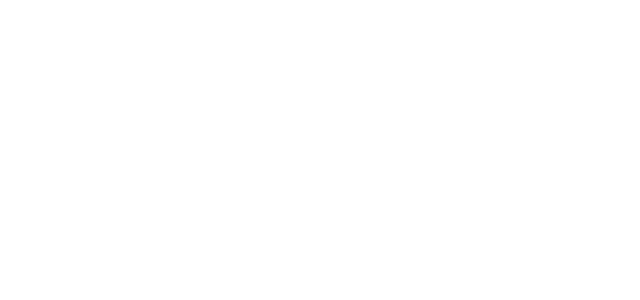
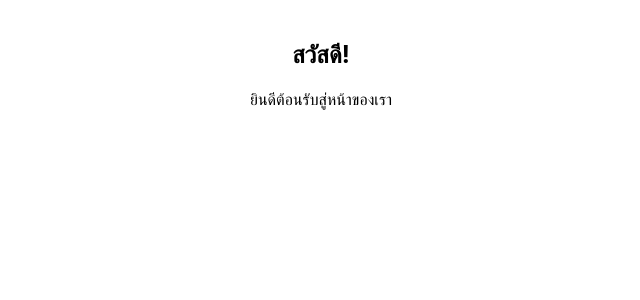
Before and after one commit to PatcharaSudLor/KumKomAxeAxe, a React (Vite) app: page /third in a window 1280 px wide. Before the commit this address had no page. Shown: the top 300 px of the page, without its empty margins (319-959 px from the left). Built offline with nearby package versions, Linux system fonts and the light colour scheme.

Commit message:
Second Commit

```diff
--- a/package.json
+++ b/package.json
@@ -7,7 +7,9 @@
     "@testing-library/react": "^13.4.0",
     "@testing-library/user-event": "^14.4.3",
     "qrcode.react": "^4.2.0",
-    "react": "^18.2.0",
+    "react": "^18.3.1",
+    "react-dom": "^18.3.1",
+    "react-router-dom": "^6.30.0",
     "web-vitals": "^3.1.0"
   },
   "overrides": {
--- a/src/App.jsx
+++ b/src/App.jsx
@@ -40,6 +40,7 @@
   const handleConfirm = () => {
     if (parseInt(amount) >= 40) {
       navigate('/qrCodePage', { state: { imageSrc, text, amount } }); // ส่งข้อมูลไปหน้าถัดไป
+      navigate('/third', { state: { imageSrc, text, amount } }); // ส่งข้อมูลไปหน้าถัดไป
     } else {
       alert('กรุณาโอนเงินขั้นต่ำ 40 บาท');
     }
--- /dev/null
+++ b/src/ShowOutput.jsx
@@ -0,0 +1,13 @@
+import React from 'react';
+import { useLocation, useNavigate } from 'react-router-dom';
+
+function ShowOutputPage() {
+    return (
+        <div style={{ padding: '20px', textAlign: 'center' }}>
+            <h2>สวัสดี!</h2>
+            <p>ยินดีต้อนรับสู่หน้าของเรา</p>
+        </div>
+    );
+}
+
+export default ShowOutputPage;
--- a/src/index.jsx
+++ b/src/index.jsx
@@ -4,14 +4,16 @@
 import './index.css';
 import App from './App';
 import QRCodePage from './qrCodePage';
+import ShowOutputPage from './ShowOutput';
 
 const root = ReactDOM.createRoot(document.getElementById('root'));
 
 root.render(
   <Router>
     <Routes>
-      <Route path="/" element={<App />} />
-      <Route path="/qrCodePage" element={<QRCodePage />} />
+    <Route path="/" element={<App />} />
+    <Route path="/qrCodePage" element={<QRCodePage />} />
+    <Route path="/third" element={<ShowOutputPage />} />
     </Routes>
   </Router>
 );
--- a/src/qrCodePage.jsx
+++ b/src/qrCodePage.jsx
@@ -16,7 +16,7 @@
 
     return (
         <div style={{ padding: '20px' }}>
-            <h2 style={{ textAlign: 'center' }}>ภาพตัวอย่างของคุณ</h2>
+            <h2 style={{ textAlign: 'center' }}>ข้อมูลของคุณ</h2>
 
             {/* แสดงรูปภาพ */}
             <div style={{ display: 'flex', justifyContent: 'center', marginBottom: '20px' }}>
```
Also changed, not shown: 1 other file (tests, documents, lock files or other folders).
